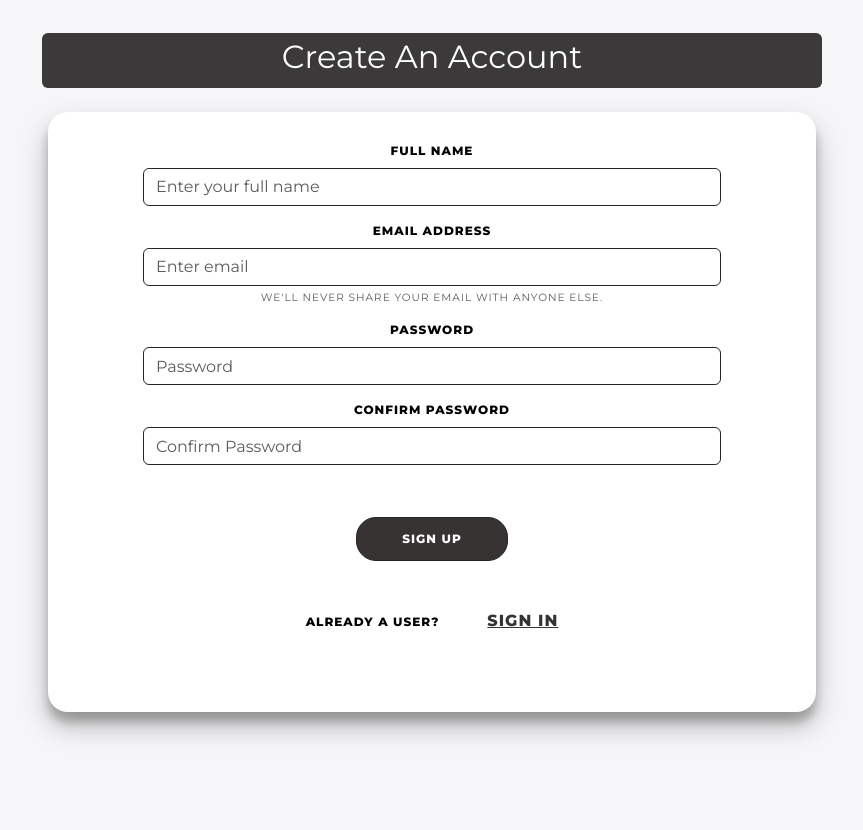
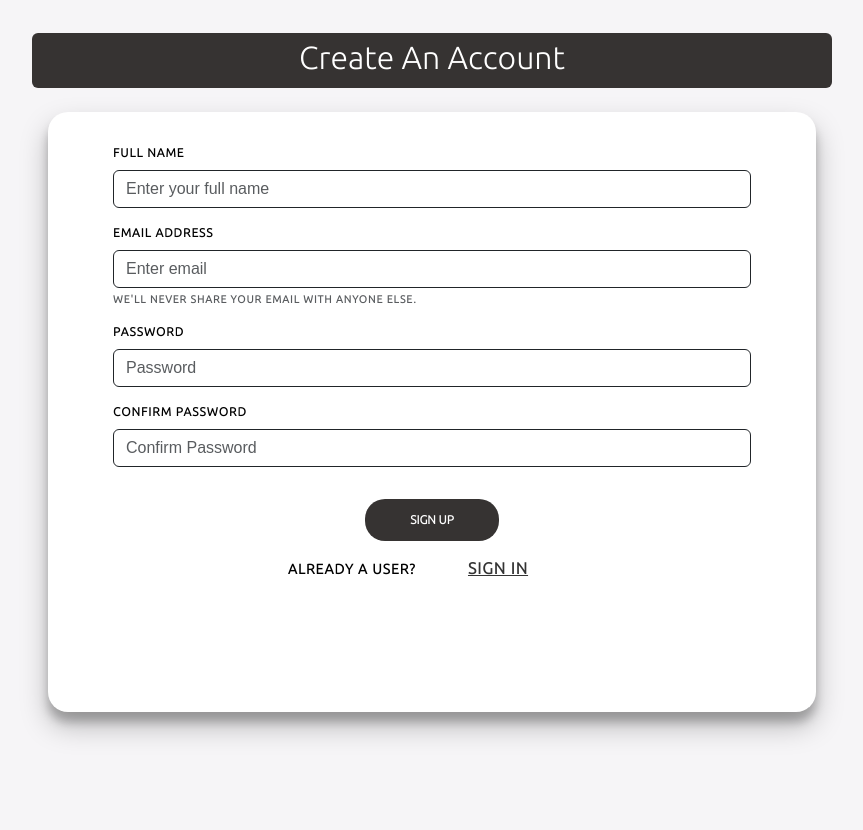
Before and after one commit to rtk-rnjn/website-test, a Flask app: template src/templates/register.html in a window 1280 px wide. Shown: the whole page, without its empty margins (208-1071 px from the left). Run offline with Flask 3, Linux system fonts and the light colour scheme; the template is opened without the code that fills it, so the values that code supplies are empty; parts of the project's set-up code (start-up, migrations or seed data) failed here and were passed over; some libraries are stand-ins or nearby versions.

Commit message:
Updated Register.html

```diff
--- /dev/null
+++ b/src/static/css/register.css
@@ -0,0 +1,131 @@
+
+body {
+    background: #f6f5f7;
+    display: flex;
+    justify-content: center;
+    align-items: center;
+    flex-direction: column;
+    height: 100vh;
+    margin: -20px 0 50px;
+    font-family: 'Ubuntu', sans-serif;
+}
+
+.container {
+    background-color: #fff;
+    border-radius: 10px;
+    box-shadow: 0 14px 28px rgba(0, 0, 0, 0.25),
+                0 10px 10px rgba(0, 0, 0, 0.22);
+    position: relative;
+    overflow: hidden;
+    width: 768px;
+    max-width: 100%;
+    min-height: 480px;
+    margin: 20px;
+}
+
+.form-container {
+    position: absolute;
+    top: 0;
+    height: 100%;
+    transition: all 0.6s ease-in-out;
+}
+
+.form-control{
+    font-family: sans-serif;
+}
+
+.sign-in-container {
+    left: 0;
+    width: 50%;
+    z-index: 2;
+}
+
+.sign-up-container {
+    left: 0;
+    width: 50%;
+    opacity: 0;
+    z-index: 1;
+}
+
+.reg-title {
+    width: 48%;
+    max-width: 800px;
+    min-width: 800px;
+    height: 55px;
+    padding: 5px;
+    background-color: #363332;
+
+}
+
+.reg-container {
+    border-radius: 20px;
+    color: #FFFFFF;
+    font-size: 12px;
+    font-weight: bold;
+    padding: 12px 45px;
+    letter-spacing: 1px;
+    text-transform: uppercase;
+    transition: transform 80ms ease-in;
+    height: 600px;
+}
+
+.reg-signup:hover {
+    width: 30%;
+    height: 10%;
+    transform: 0.2;
+}
+
+.reg-form {
+    padding: 20px;
+}
+
+.reg-signup {
+    background-color: #363332;
+    color: #FFFFFF;
+    font-weight: bold;
+    padding: 12px 45px;
+    border-radius: 20px;
+    border: none;
+    text-transform: uppercase;
+    transition: transform 80ms ease-in;
+    cursor: pointer;
+}
+
+.req-subsign{
+    margin-top: 5%;
+    text-align: center;
+}
+
+.reg-signup:hover {
+    transform: scale(0.95);
+}
+
+.reg-signup:focus {
+    outline: none;
+}
+
+.already-user {
+    font-size: 14px;
+    margin-top: 15px;
+}
+
+.already-user a {
+    color: #333;
+}
+
+@media only screen and (max-width: 650px) {
+    .sign-in-container {
+        z-index: 2;
+        width: 100%;
+        align-items: center;
+        justify-content: center;
+    }
+
+    .mobile-view {
+        display: block;
+    }
+
+    .overlay-container {
+        display: none;
+    }
+}
--- a/src/templates/register.html
+++ b/src/templates/register.html
@@ -7,64 +7,45 @@
     <link href="https://stackpath.bootstrapcdn.com/bootstrap/4.5.2/css/bootstrap.min.css" rel="stylesheet">
     <link href="https://cdn.jsdelivr.net/npm/bootstrap@5.3.2/dist/css/bootstrap.min.css" rel="stylesheet"
           integrity="sha384-T3c6CoIi6uLrA9TneNEoa7RxnatzjcDSCmG1MXxSR1GAsXEV/Dwwykc2MPK8M2HN" crossorigin="anonymous">
-    <link rel = "stylesheet" href="../static/css/login.css">
-    <script src="https://kit.fontawesome.com/64d58efce2.js" crossorigin="anonymous"></script>
-    <link
-        href="https://fonts.googleapis.com/css2?family=Montserrat:wght@900&family=Ubuntu:ital,wght@0,300;1,300&display=swap"
+    <link rel="stylesheet" href="../static/css/register.css">
+    <link href="https://fonts.googleapis.com/css2?family=Montserrat:wght@900&family=Ubuntu:ital,wght@0,300;1,300&display=swap"
           rel="stylesheet">
     <link href="https://fonts.googleapis.com/css2?family=Montserrat:wght@900&family=Ubuntu:ital,wght@1,300&display=swap"
           rel="stylesheet">
-  <link href="login.css" rel = "stylesheet">
-  <style>
-    .reg-title {
-        height: 55px;
-        padding: 5px;
-    }
-    .reg-container{
-        border-radius: 20px;
-        color: #FFFFFF;
-        font-size: 12px;
-        font-weight: bold;
-        padding: 12px 45px;
-        letter-spacing: 1px;
-        text-transform: uppercase;
-        transition: transform 80ms ease-in;
-        height: 600px;
-    }
-    .reg-signup:hover {
-        width: 30%;
-        height: 10%;
-        transform: 0.2;
-    }
-
-  </style>
 </head>
 <body>
-    <h2 class=" text-center text-white  rounded rounded-2 title-head reg-title">Create An Account</h2>
-  <div class="container  m-3 reg-container">
-    <form class = "pb-5 text-black rounded rounded-4 mb-5 reg-form">
-      <div class="form-group  w-100 ">
-        <label for="fullName ">Full Name</label>
-        <input type="text" class="form-control border border-dark mw-100 " id="fullName" placeholder="Enter your full name">
+<h2 class="text-center text-white rounded rounded-2 title-head reg-title">Create An Account</h2>
+<div class="container m-3 reg-container">
+    <form class="pb-5 text-black rounded rounded-4 mb-5 reg-form">
+
+        <div class="form-group w-100">
+            <label for="fullName">Full Name</label>
+            <input type="text" class="form-control border border-dark mw-100" id="fullName" placeholder="Enter your full name">
         </div>
+
+
         <div class="form-group w-100">
             <label for="email">Email address</label>
-        <input type="email" class="form-control border border-dark mw-100 " id="email" aria-describedby="emailHelp" placeholder="Enter email">
-        <small id="emailHelp" class="form-text text-muted">We'll never share your email with anyone else.</small>
+            <input type="email" class="form-control border border-dark mw-100" id="email" aria-describedby="emailHelp" placeholder="Enter email">
+            <small id="emailHelp" class="form-text text-muted fw-bold">We'll never share your email with anyone else.</small>
         </div>
+
         <div class="form-group w-100">
             <label for="password">Password</label>
-        <input type="password" class="form-control border border-dark mw-100 " id="password" placeholder="Password">
+            <input type="password" class="form-control border border-dark mw-100" id="password" placeholder="Password">
         </div>
+
         <div class="form-group w-100">
                 <label for="confirmPassword">Confirm Password</label>
                 <input type="password" class="form-control border border-dark mw-100" id="confirmPassword" placeholder="Confirm Password">
             </div>
-      <br><br>
+            <div class = "req-subsign">
                 <button type="submit" class="reg-signup">Sign up</button>
-      <span class = "pt-5 pl-5">Already a user?<a href="#" class="p-5 fs-6">Sign In</a></span>
+
+                <p class="already-user">Already a user? <a href="#" class="p-5 fs-6">Sign In</a></p>
+            </div>
         </form>
-
+    </div>
 </div>
 </body>
 </html>
```
Lines whose indentation alone changed are shown as unchanged.
